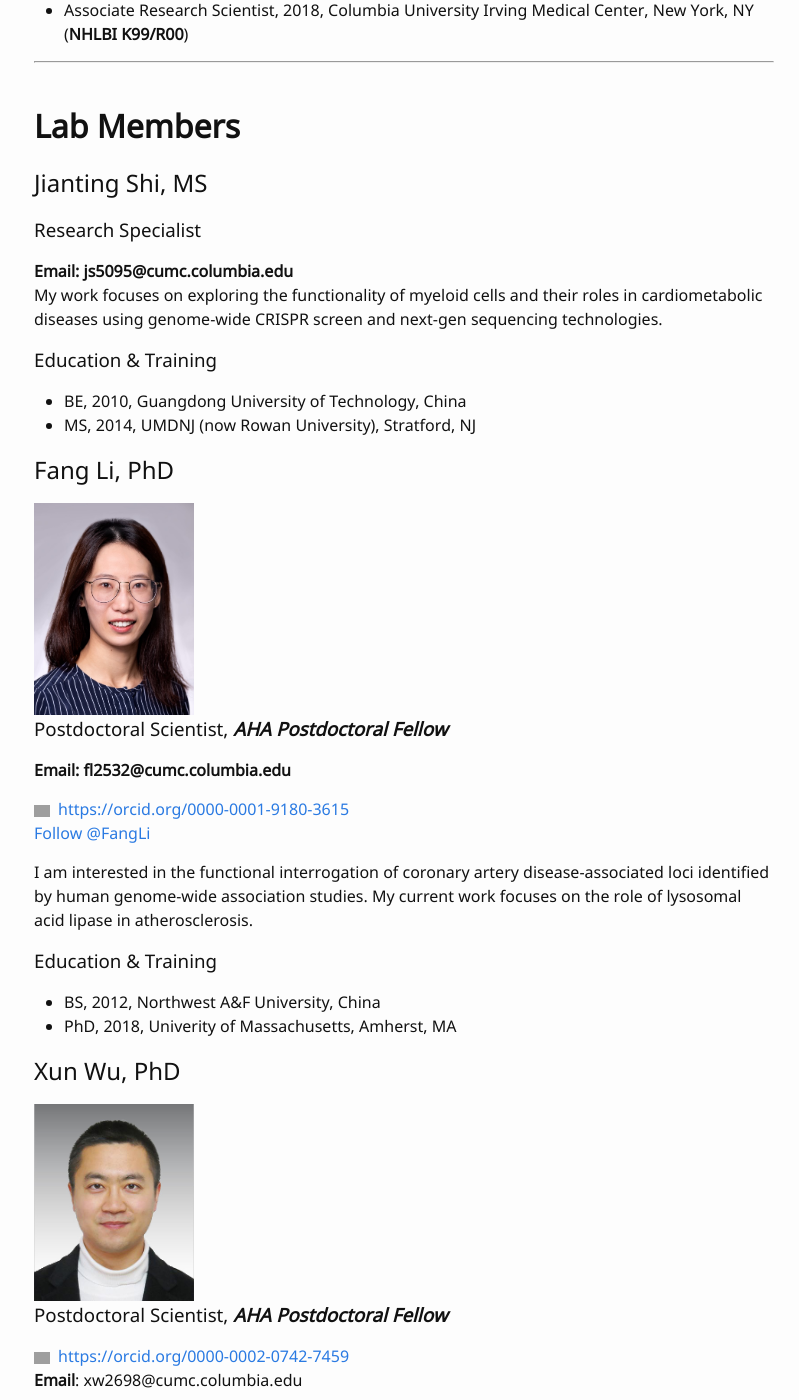
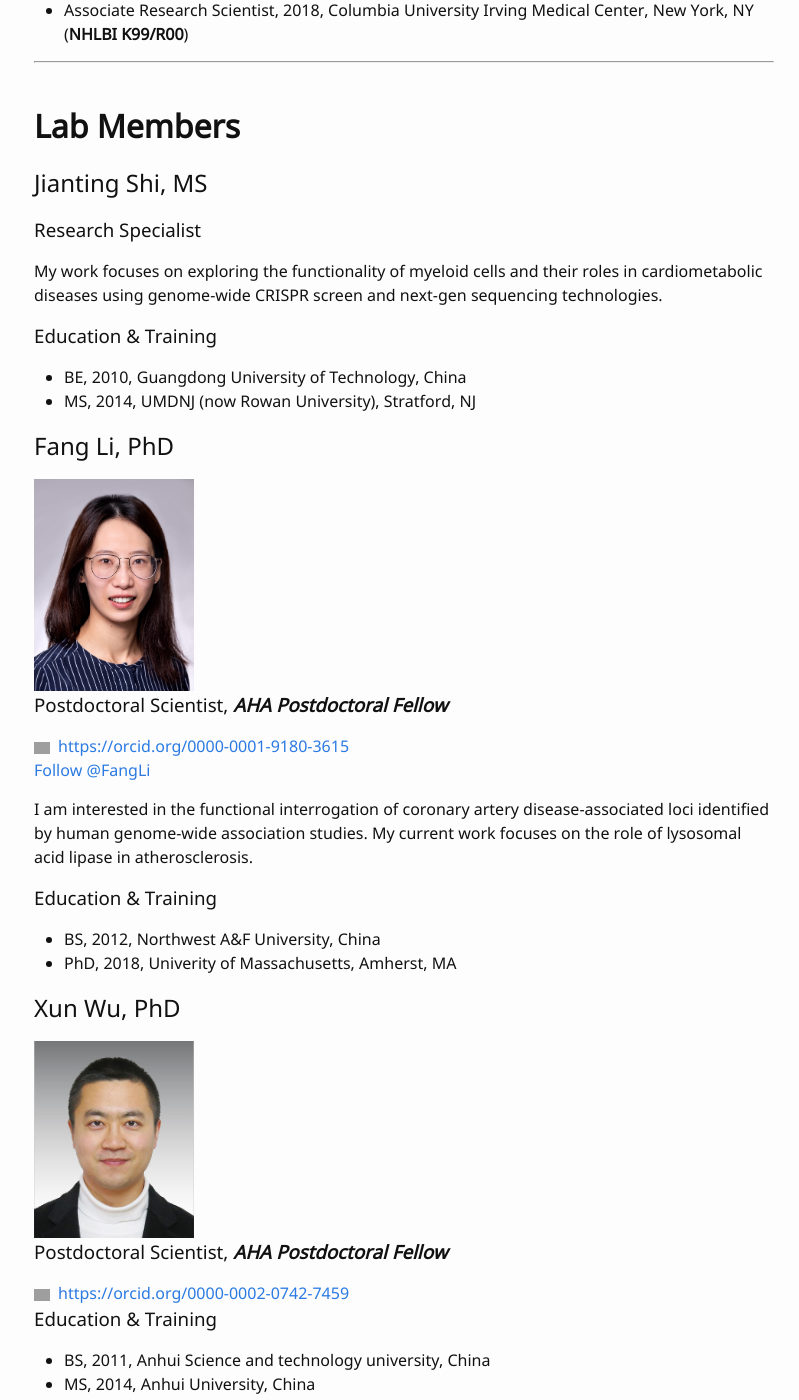
Before and after one commit to hanruizhang/zhanglab, a Jekyll site: the page built from 2_People.md, in a window 1280 px wide and 1400 px high, scrolled down 966 px. Shown: the whole window, without its empty margins (236-1035 px from the left). Built offline with Jekyll 4.4.1, drawn with Linux system fonts in a browser that asks for light colours; comment, search, counter and statistics services are not loaded; grey boxes are pictures that could not be loaded.

Commit message:
Update 2_People.md

```diff
--- a/2_People.md
+++ b/2_People.md
@@ -36,7 +36,6 @@ Hanrui is the Vice Chair of the Arteriosclerosis, Thrombosis and Vascular Biolog
 
 ## Jianting Shi, MS
 ### Research Specialist
-**Email: js5095@cumc.columbia.edu**
 My work focuses on exploring the functionality of myeloid cells and their roles in cardiometabolic diseases using genome-wide CRISPR screen and next-gen sequencing technologies.
 
 ### Education & Training
@@ -49,7 +48,6 @@ My work focuses on exploring the functionality of myeloid cells and their roles
 </div>
 
 ### Postdoctoral Scientist, **_AHA Postdoctoral Fellow_**
-**Email: fl2532@cumc.columbia.edu**
 
 <div itemscope itemtype="https://schema.org/Person"><a itemprop="sameAs" content="https://orcid.org/0000-0001-9180-3615" href="https://orcid.org/0000-0001-9180-3615" target="orcid.widget" rel="me noopener noreferrer" style="vertical-align:top;"><img src="https://orcid.org/sites/default/files/images/orcid_16x16.png" style="width:1em;margin-right:.5em;" alt="ORCID iD icon">https://orcid.org/0000-0001-9180-3615</a></div>
 <a href="https://twitter.com/FangLi47313348" class="twitter-follow-button" data-show-count="false">Follow @FangLi</a><script async src="https://platform.twitter.com/widgets.js" charset="utf-8"></script>
@@ -68,7 +66,6 @@ I am interested in the functional interrogation of coronary artery disease-assoc
 ### Postdoctoral Scientist, **_AHA Postdoctoral Fellow_**
 
 <div itemscope itemtype="https://schema.org/Person"><a itemprop="sameAs" content="https://orcid.org/0000-0002-0742-7459" href="https://orcid.org/0000-0002-0742-7459 " target="orcid.widget" rel="me noopener noreferrer" style="vertical-align:top;"><img src="https://orcid.org/sites/default/files/images/orcid_16x16.png" style="width:1em;margin-right:.5em;" alt="ORCID iD icon">https://orcid.org/0000-0002-0742-7459 </a></div>
-**Email**: xw2698@cumc.columbia.edu
 
 ### Education & Training
 - BS, 2011, Anhui Science and technology university, China
```
